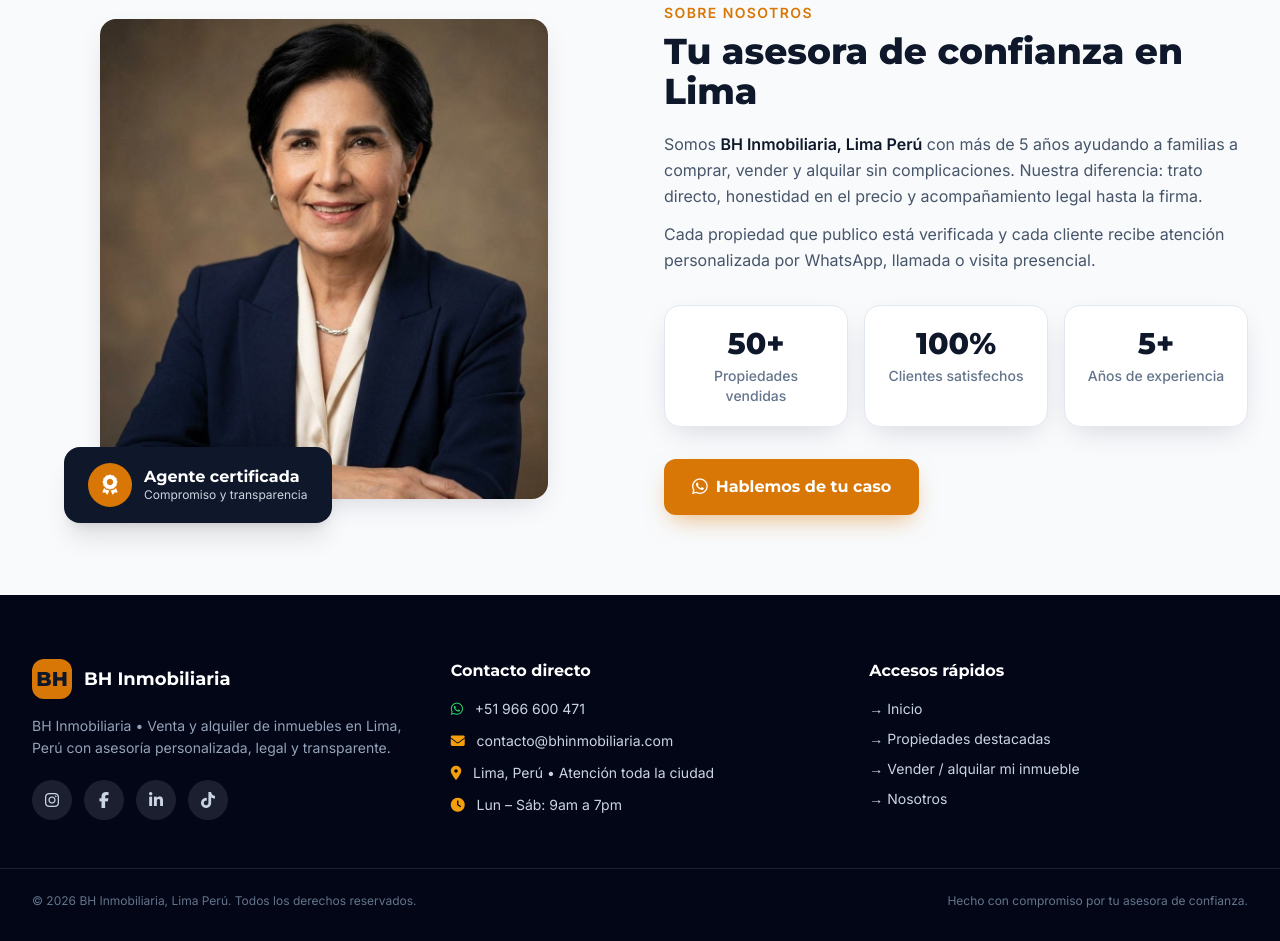
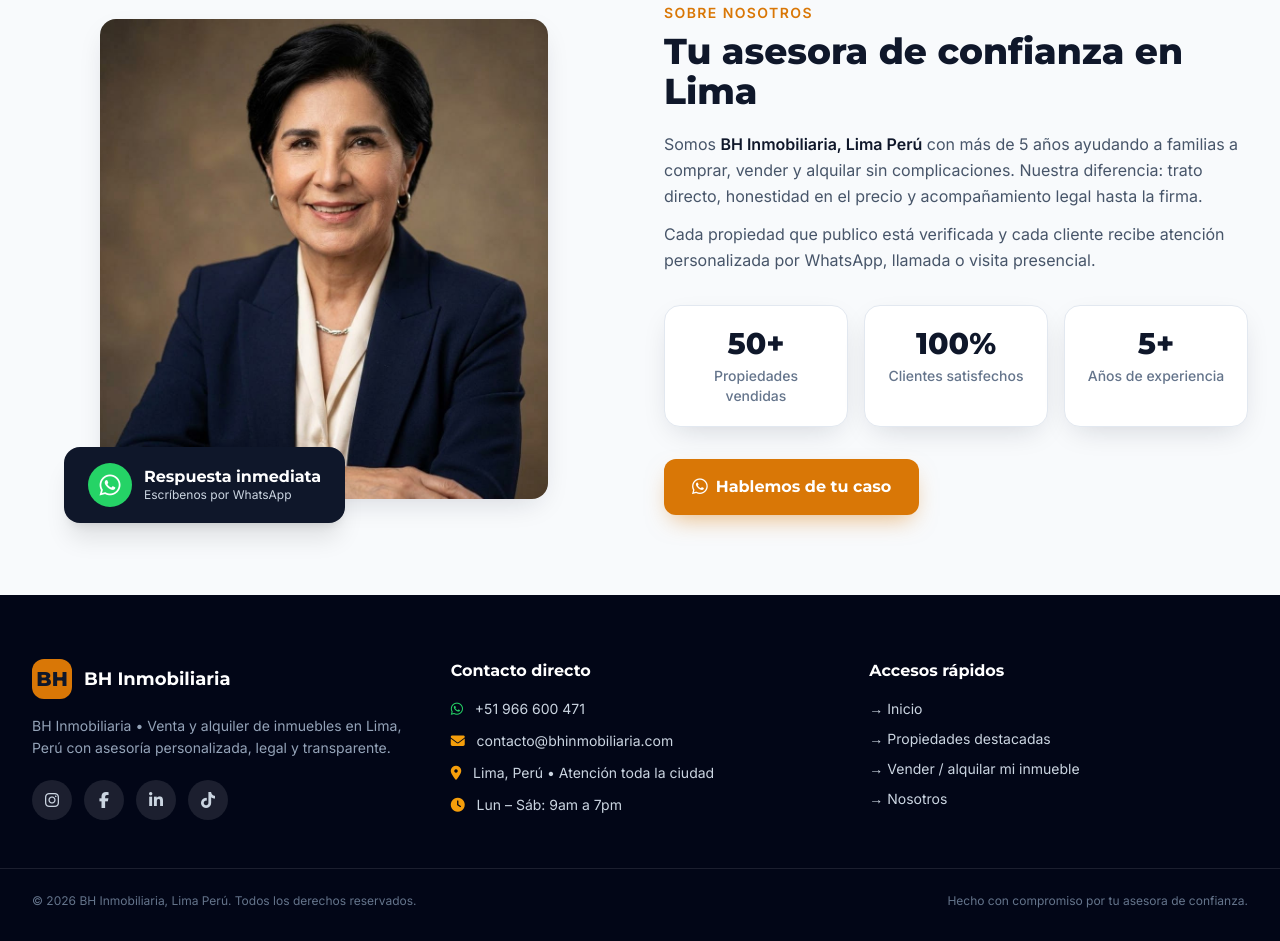
Before and after one commit to psurfschool-per/bh-inmobiliaria, a website: page index.html in a window 1280 px wide. Shown: the part 2461-3402 px from the top of the page. Drawn offline with nearby package versions, Linux system fonts and the light colour scheme.

Commit message:
Insignia foto: respuesta inmediata por WhatsApp

```diff
--- a/index.html
+++ b/index.html
@@ -392,8 +392,8 @@
       <div class="relative pb-8 sm:pb-0">
         <img src="fotos/Foto.Berardina.jpeg" alt="BH Inmobiliaria - Asesoría inmobiliaria en Lima" class="rounded-2xl shadow-card w-full max-w-md mx-auto object-cover object-top h-[340px] sm:h-[440px] lg:h-[480px]" loading="lazy">
         <div class="absolute bottom-0 sm:-bottom-6 left-1/2 -translate-x-1/2 lg:left-8 lg:translate-x-0 bg-navy text-white rounded-2xl px-5 sm:px-6 py-3 sm:py-4 shadow-xl flex items-center gap-3 w-[92%] max-w-[340px] sm:w-auto">
-          <span class="w-11 h-11 rounded-full bg-gold flex items-center justify-center text-xl"><i class="fa-solid fa-award"></i></span>
-          <div class="leading-tight"><p class="font-heading font-bold">Agente certificada</p><p class="text-xs text-slate-300">Compromiso y transparencia</p></div>
+          <span class="w-11 h-11 shrink-0 rounded-full bg-[#25D366] flex items-center justify-center text-2xl"><i class="fa-brands fa-whatsapp"></i></span>
+          <div class="leading-tight"><p class="font-heading font-bold">Respuesta inmediata</p><p class="text-xs text-slate-300">Escríbenos por WhatsApp</p></div>
         </div>
       </div>
       <div>
```
